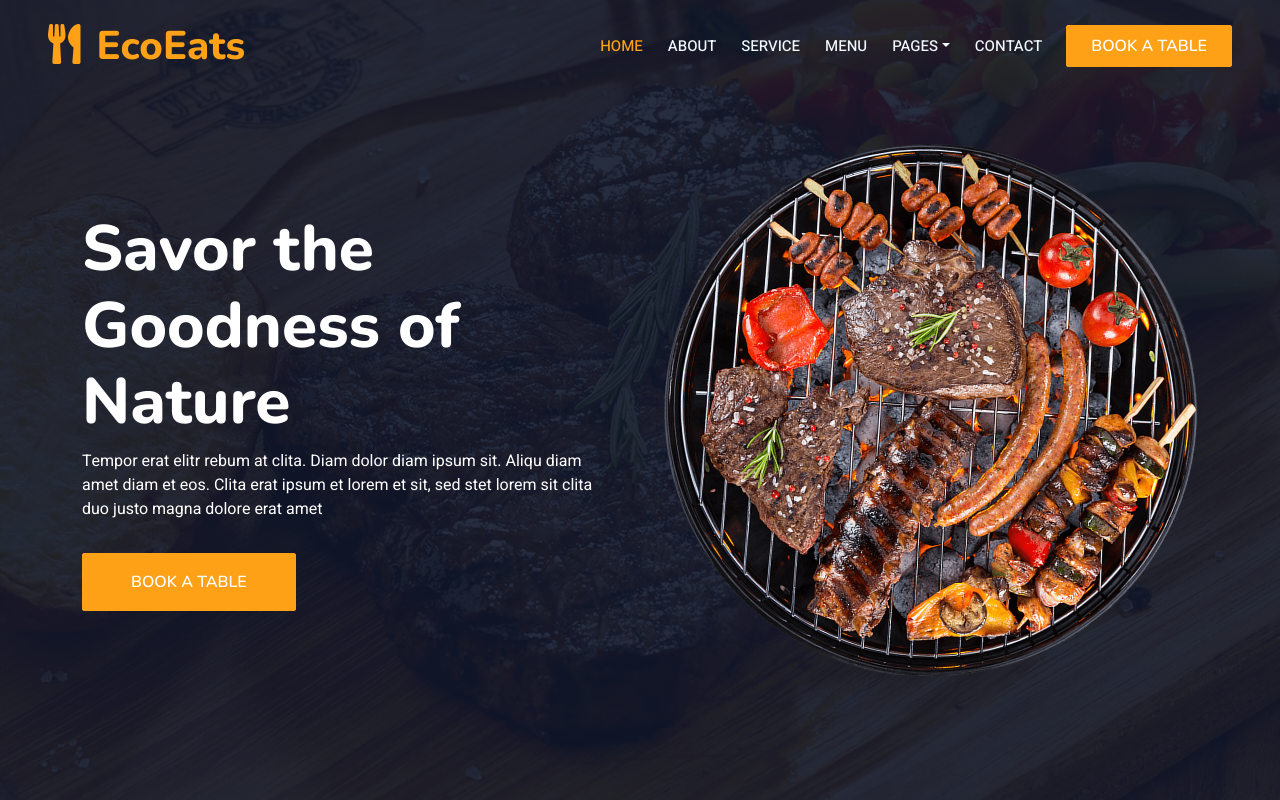
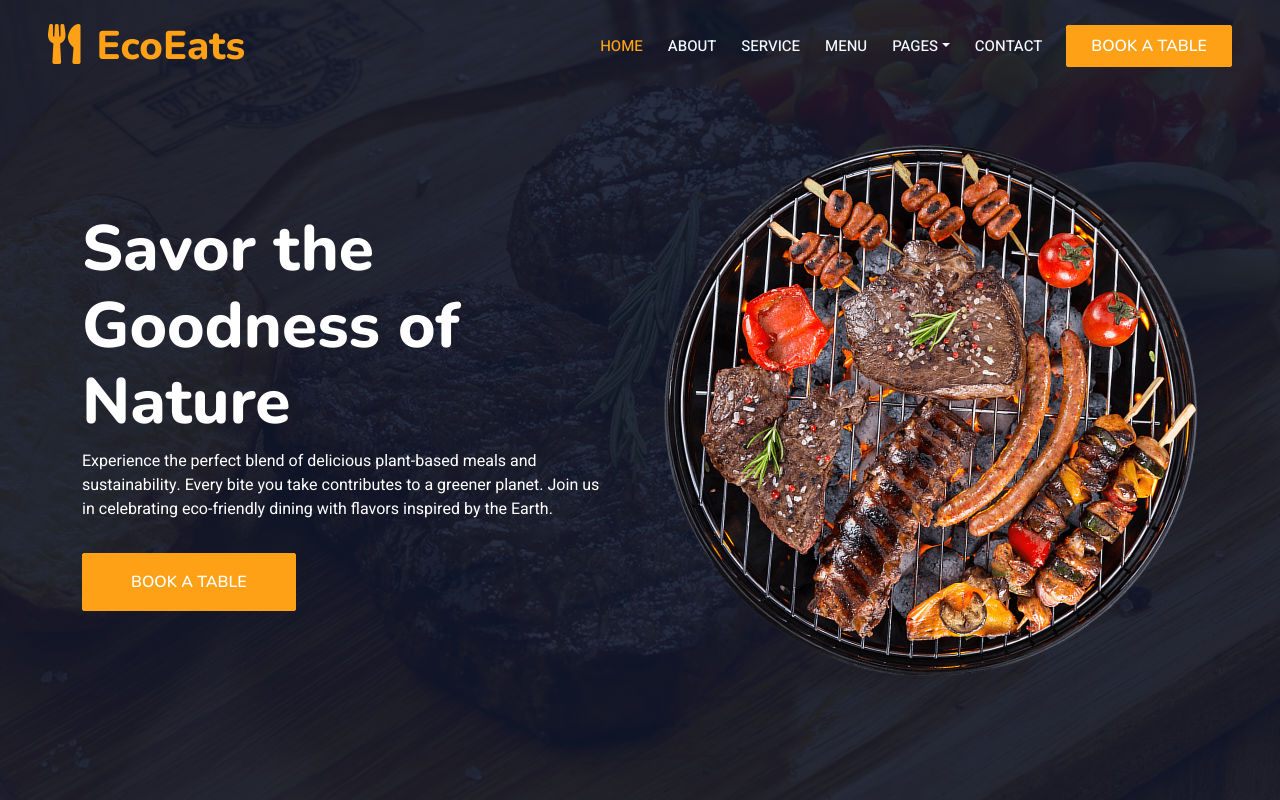
Before and after one commit to VsiriWeb/TSAtest, a plain HTML site: page index.html in a window 1280 px wide. Shown: the top 800 px of the page. Drawn offline with nearby package versions, Linux system fonts and the light colour scheme.

Commit message:
Update index.html

```diff
--- a/index.html
+++ b/index.html
@@ -78,7 +78,9 @@
                     <div class="row align-items-center g-5">
                         <div class="col-lg-6 text-center text-lg-start">
                             <h1 class="display-3 text-white animated slideInLeft">Savor the <br>Goodness of Nature</h1>
-                            <p class="text-white animated slideInLeft mb-4 pb-2">Tempor erat elitr rebum at clita. Diam dolor diam ipsum sit. Aliqu diam amet diam et eos. Clita erat ipsum et lorem et sit, sed stet lorem sit clita duo justo magna dolore erat amet</p>
+                            <p class="text-white animated slideInLeft mb-4 pb-2">Experience the perfect blend of delicious plant-based meals and sustainability. Every bite you take contributes to a greener planet. Join us in celebrating eco-friendly dining with flavors inspired by the Earth.
+
+</p>
                             <a href="" class="btn btn-primary py-sm-3 px-sm-5 me-3 animated slideInLeft">Book A Table</a>
                         </div>
                         <div class="col-lg-6 text-center text-lg-end overflow-hidden">
```
